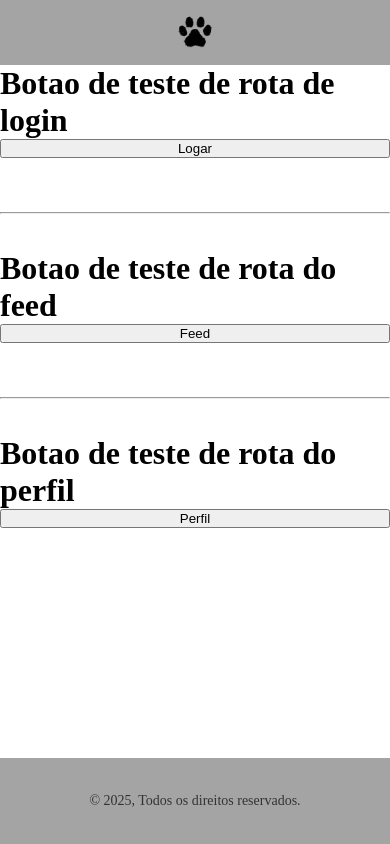
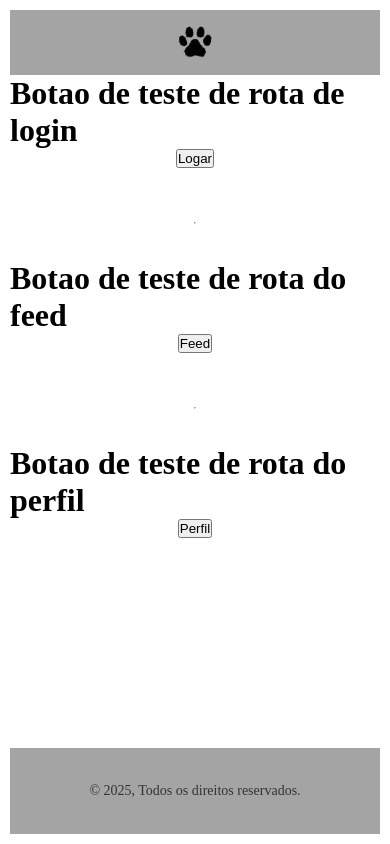
Before and after one commit to lucaas-d3v/adotapet, an Angular app: page / in a window 390 px wide. Built offline with nearby package versions, Linux system fonts and the light colour scheme.

Commit message:
(ui) ajuste de layout para mobile

```diff
--- a/src/pages/home/home.css
+++ b/src/pages/home/home.css
@@ -21,3 +21,12 @@ main {
     width: 100%;
     margin-top: auto;
 }
+
+main{
+    width: 100%;
+    flex-direction: column;
+    padding: 1rem;
+        display: flex;
+
+    align-items: center;
+}
```
